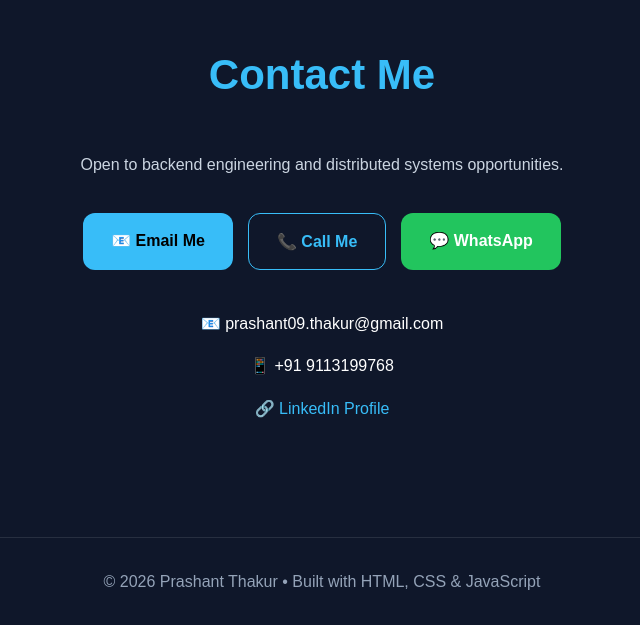
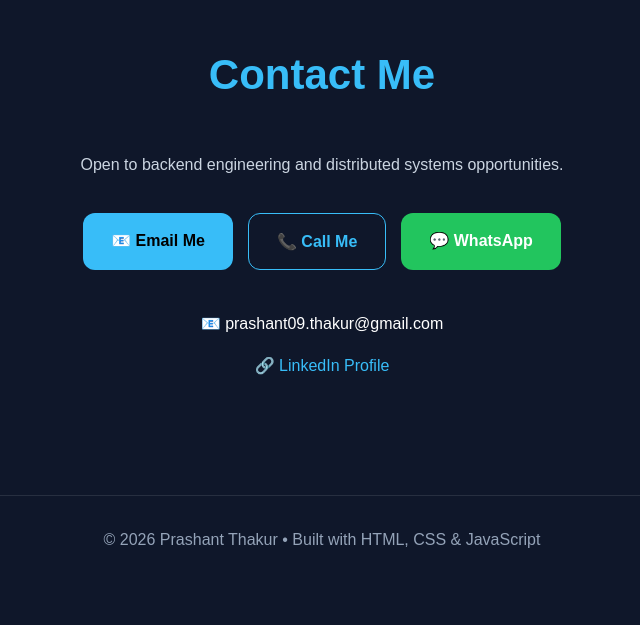
Before and after one commit to PrashantThakurNitP/Prashant-Thakur, a plain HTML site: page index.html in a window 1280 px wide. Shown: the part 4534-5159 px from the top of the page, without its empty margins (318-958 px from the left). After the commit the page ends 5117 px from the top, so only its background shows below. Drawn offline with Linux system fonts and the light colour scheme.

Commit message:
Update index.html

```diff
--- a/index.html
+++ b/index.html
@@ -421,8 +421,6 @@
         <div class="contact-info">
           <p>📧 prashant09.thakur@gmail.com</p>
 
-          <p>📱 +91 9113199768</p>
-
           <p>
             🔗
             <a
```
